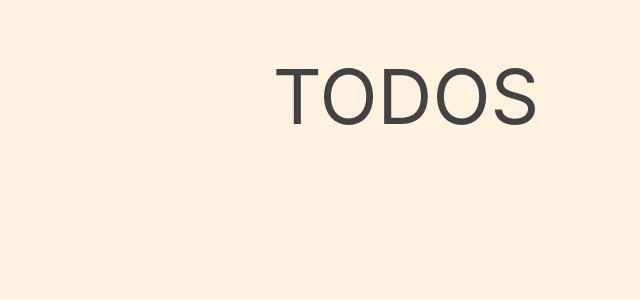
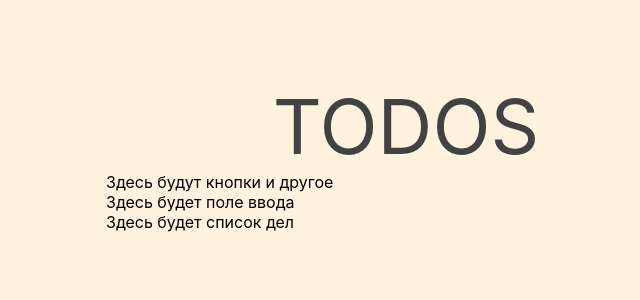
Before and after one commit to Vikd1972/todo_react_redux, a React (Create React App) app: page / in a window 1280 px wide. Shown: the top 300 px of the page, without its empty margins (234-874 px from the left). Built offline with nearby package versions, Linux system fonts and the light colour scheme.

Commit message:
created components

```diff
--- a/src/App.css
+++ b/src/App.css
@@ -1,6 +1,8 @@
 .todo {
   display: flex;
+  flex-direction: column;
   justify-content: center;
+  margin: 30px auto 0 auto;
 }
 
 .todo__name {
--- a/src/App.js
+++ b/src/App.js
@@ -1,11 +1,15 @@
-//import logo from './logo.svg';
 import './App.css';
+import Header from './header';
+import InputField from './inputField';
+import List from './list';
 
 function App() {
   return (
     <div className="todo">
       <div className='todo__name'>TODOS</div>
-
+      <Header />
+      <InputField />
+      <List />
     </div>
   );
 }
--- a/src/header.js
+++ b/src/header.js
@@ -0,0 +1,11 @@
+import React from 'react';
+//import ReactDOM from 'react-dom/client';
+import './header.css';
+
+class Header extends React.Component {
+  render() {
+    return <div>Здесь будут кнопки и другое</div>;
+  }
+}
+
+export default Header;
--- a/src/index.css
+++ b/src/index.css
@@ -12,3 +12,8 @@ code {
   font-family: source-code-pro, Menlo, Monaco, Consolas, 'Courier New',
     monospace;
 }
+
+#root {
+  display: flex;
+  justify-content: center;
+}
--- /dev/null
+++ b/src/inputField.js
@@ -0,0 +1,11 @@
+import React from 'react';
+//import ReactDOM from 'react-dom/client';
+import './inputField.css';
+
+class InputField extends React.Component {
+  render() {
+    return <div>Здесь будет поле ввода</div>;
+  }
+}
+
+export default InputField;
--- /dev/null
+++ b/src/list.js
@@ -0,0 +1,11 @@
+import React from 'react';
+//import ReactDOM from 'react-dom/client';
+import './list.css';
+
+class List extends React.Component {
+  render() {
+    return <div>Здесь будет список дел</div>;
+  }
+}
+
+export default List;
```
Also changed, not shown: public/index.css (added), src/inputField.css (added), src/list.css (added).
